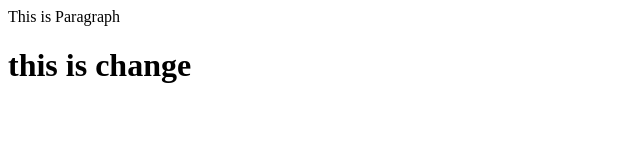
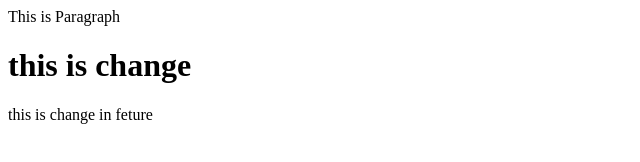
Before and after one commit to yrohitp/localrepo, a plain HTML site: page index.html in a window 1280 px wide. Shown: the whole page, without its empty margins (0-640 px from the left). Drawn offline with Linux system fonts and the light colour scheme.

Commit message:
this is testing

```diff
--- a/index.html
+++ b/index.html
@@ -1,2 +1,3 @@
 <p1>This is Paragraph</p1>
 <h1>this is change</h1>
+<p2>this is change in feture</p2>
```
